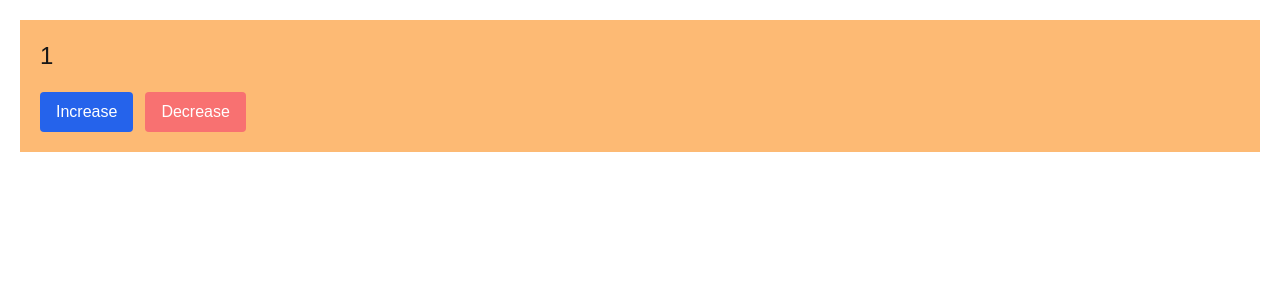
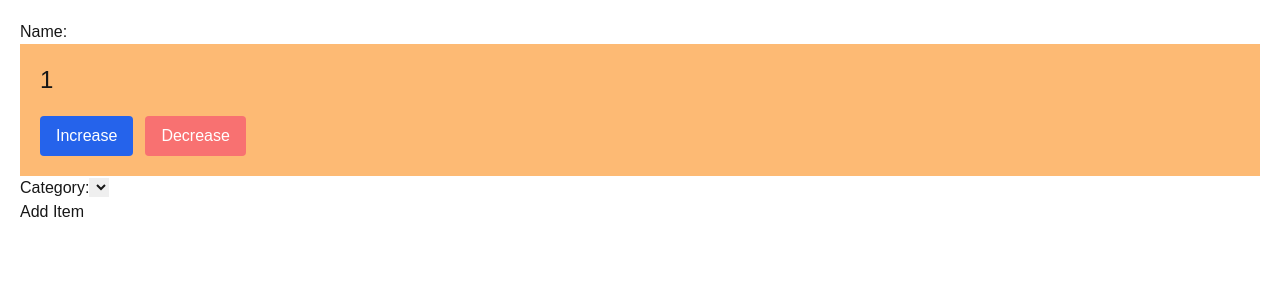
Before and after one commit to Taze-Priizer/cprg306-assignments, a Next.js app: page /week-5 in a window 1280 px wide. Shown: the top 300 px of the page. Built offline with nearby package versions, Linux system fonts and the light colour scheme.

Commit message:
added functions and skeleton form for the options

```diff
--- a/app/week-5/new-item.js
+++ b/app/week-5/new-item.js
@@ -25,14 +25,53 @@ export default function NewItem(){
         }
     };
 
+    const handleSubmit = (event) => {
+        event.preventDefault();
+        console.dir(event);
+
+        const item = {
+            name,
+            category,
+            quantity
+        }
+
+        console.log(item);
+        alert("Added name: " + name + " category: " + category + " quantity: " + quantity);
+        console.log(name, category, quantity);
+        reset();
+    };
+
+    const reset = () => {
+        setName("");
+        setCategory("produce");
+        setQuantity(1);
+    }
+
+    const categoryOptions = ["Produce", "Dairy", "Bakery", "Meat", "Frozen Foods", "Canned Goods", "Dry Goods", "Beverages", "Snacks", "Household", "Other"];
+
     let btnStyles = "bg-blue-600 text-white rounded py-2 px-4 mt-5 mr-3 hover:bg-blue-400 active:bg-yellow-600 disabled:bg-red-400";
 
     return (
+        <form onSubmit={handleSubmit}>
+            <div>
+                <label>Name:</label>
+                <input type="text" />
+            </div>
             <div className="bg-orange-300 p-5">
                 <p className="text-2xl lg">{quantity}</p>
                 <button className={btnStyles} onClick={ increment } disabled={incBtnDisabled}>Increase</button>
                 <button className={btnStyles} onClick={ decrement } disabled={decBtnDisabled}>Decrease</button>
             </div>
+            <div>
+                <label>Category:</label>
+                <select>
+                    <option></option>
+                </select>
+            </div>
+            <div>
+                <button type="submit">Add Item</button>
+            </div>
+        </form>
 
     );
 
```
